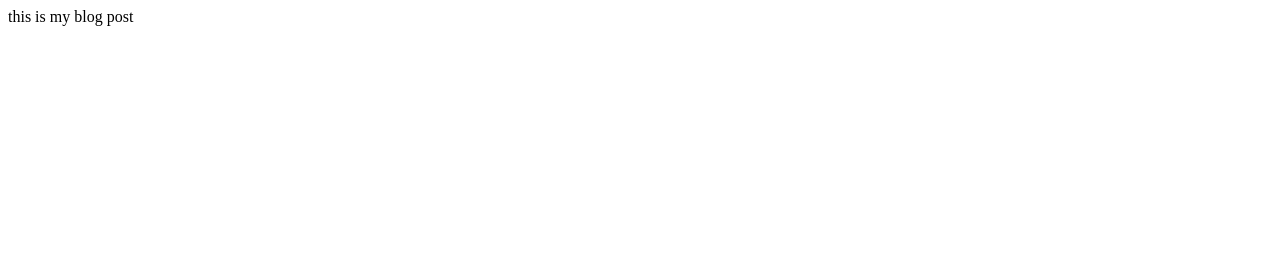
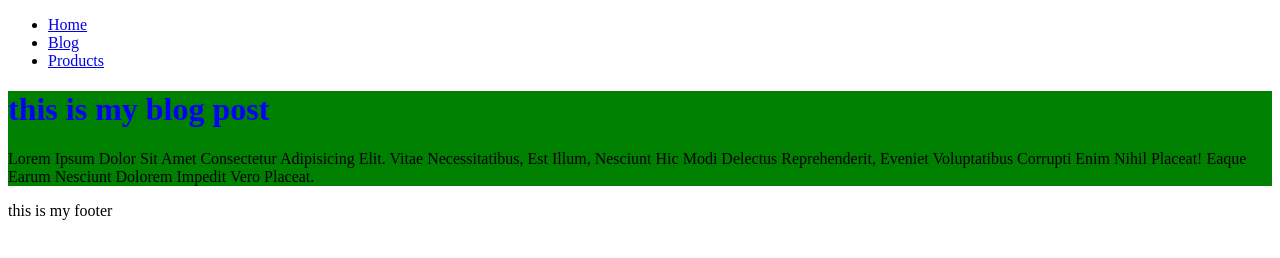
Before and after one commit to JonathanDuarteGH/gatsby-tweaks-testing, a Gatsby site in the folder gatsby-starter-tutorial/: page /blog in a window 1280 px wide. Built offline with nearby package versions, Linux system fonts and the light colour scheme; Gatsby itself is replaced by a stand-in of ours.

Commit message:
added few example styles on gatsby-starter-tutorial

```diff
--- /dev/null
+++ b/gatsby-starter-tutorial/src/assets/blog.module.css
@@ -0,0 +1,9 @@
+.page {
+  background: green;
+}
+.page h1 {
+  color: blue;
+}
+.text {
+  text-transform: capitalize;
+}
--- /dev/null
+++ b/gatsby-starter-tutorial/src/assets/products.module.css
@@ -0,0 +1,9 @@
+.page {
+  background: yellow;
+}
+.page h1 {
+  color: red;
+}
+.text {
+  text-transform: uppercase;
+}
--- /dev/null
+++ b/gatsby-starter-tutorial/src/components/Layout.js
@@ -0,0 +1,15 @@
+import React from 'react';
+import Navbar from './Navbar';
+import Footer from './Footer';
+
+const Layout = ({ children }) => {
+  return (
+    <>
+      <Navbar />
+      <main>{children}</main>
+      <Footer />
+    </>
+  )
+}
+
+export default Layout;
--- a/gatsby-starter-tutorial/src/components/Navbar.js
+++ b/gatsby-starter-tutorial/src/components/Navbar.js
@@ -6,7 +6,7 @@ const Navbar = () => {
     [
       {
         list: 'Home',
-        link: '\/',
+        link: '/',
       },
       {
         list: 'Blog',
@@ -22,7 +22,9 @@ const Navbar = () => {
     <nav>
       <ul>
         {navArray.map((item, index) => (
-          <Link key={index} to={item.link}>{item.list}</Link>
+          <li key={index}>
+            <Link to={item.link}>{item.list}</Link>
+          </li>
         ))}
       </ul>
     </nav>
--- a/gatsby-starter-tutorial/src/pages/blog.js
+++ b/gatsby-starter-tutorial/src/pages/blog.js
@@ -1,11 +1,16 @@
-import React from 'react'
+import React from 'react';
+import Layout from '../components/Layout';
+import styles from '../assets/blog.module.css';
 
 const blog = () => {
   return (
-    <div>
-      this is my blog post
-    </div>
+    <Layout>
+      <div className={styles.page}>
+        <h1>this is my blog post</h1>
+        <p className={styles.text}>Lorem ipsum dolor sit amet consectetur adipisicing elit. Vitae necessitatibus, est illum, nesciunt hic modi delectus reprehenderit, eveniet voluptatibus corrupti enim nihil placeat! Eaque earum nesciunt dolorem impedit vero placeat.</p>
+      </div>
+    </Layout>
   )
-}
+};
 
-export default blog
+export default blog;
--- a/gatsby-starter-tutorial/src/pages/index.js
+++ b/gatsby-starter-tutorial/src/pages/index.js
@@ -1,13 +1,15 @@
 import React from "react";
 import { Link } from 'gatsby';
+import Layout from '../components/Layout';
 
 export default function Home() {
   return (
-    <div>
+    <Layout>
       Hello people!
       <div>
         <Link to='/blog/'>blog page</Link>
       </div>
       <a href='https://www.gatsbyjs.com/'>gatsby docs</a>
-    </div>)
+    </Layout>
+  )
 }
```
Also changed, not shown: gatsby-starter-tutorial/src/pages/products.js (+12 -5 lines).
